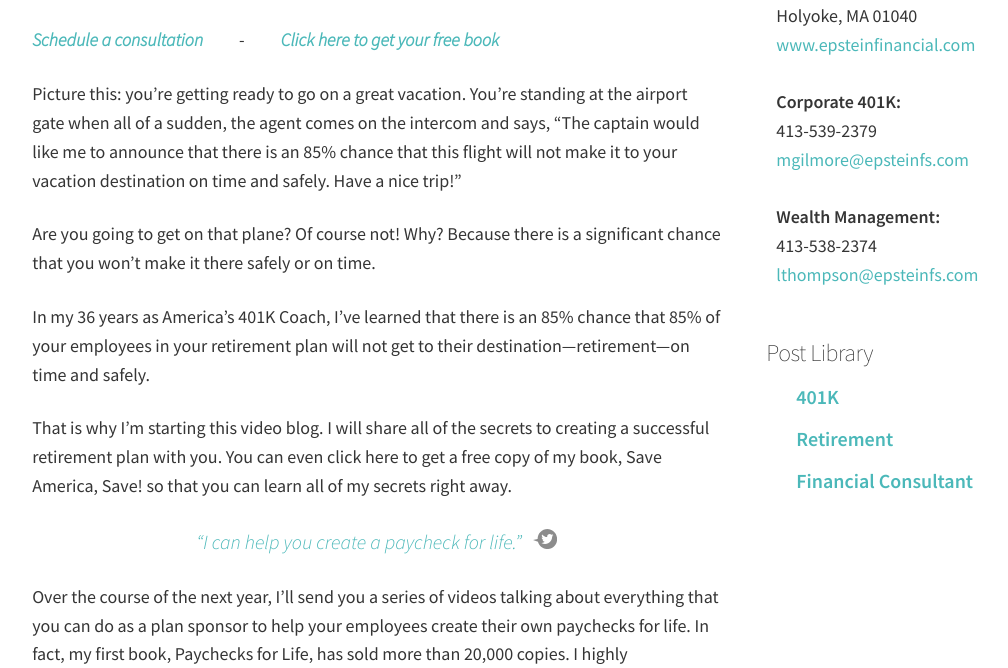
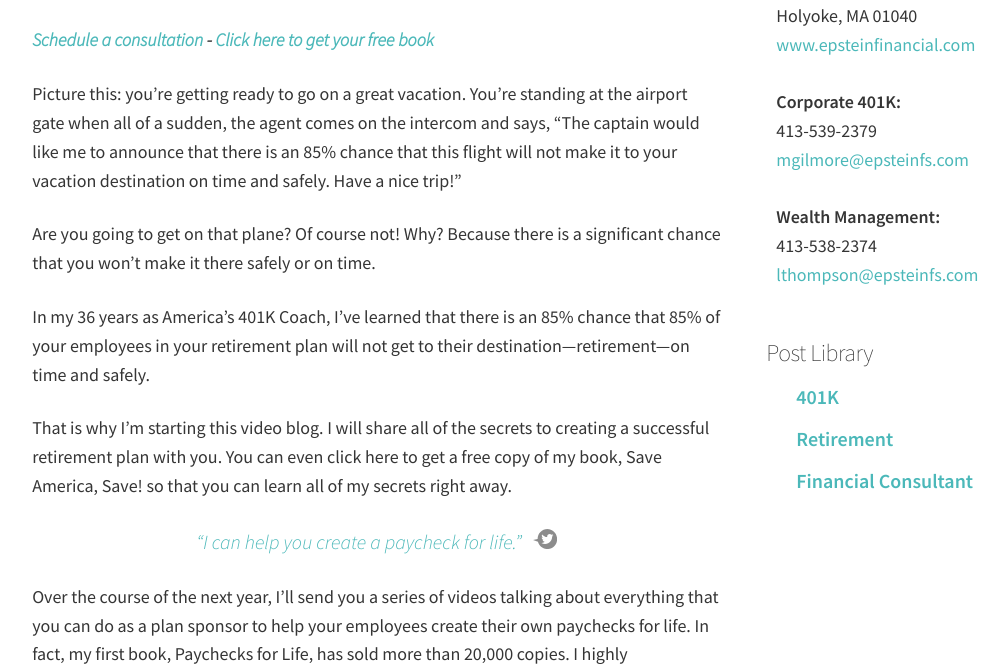
Before and after one commit to Vyral/charlie-epstein-blog, a Jekyll site: the page built from _posts/2016-12-13-your-new-401k-resource.md, in a window 1280 px wide and 900 px high, scrolled down 737 px, cut to the strip 232-900 px from the top of the window. Shown: the whole strip, without its empty margins (97-1105 px from the left). Built offline with Jekyll 4.4.1, drawn with Linux system fonts in a browser that asks for light colours; nearby versions of some CDN libraries.

Commit message:
Updated '_posts/2016-12-13-your-new-401k-resource.md' via CloudCannon

```diff
--- a/_posts/2016-12-13-your-new-401k-resource.md
+++ b/_posts/2016-12-13-your-new-401k-resource.md
@@ -18,7 +18,7 @@
 
 {% include youtube.html %}
 
-***[Schedule a consultation](https://www.epsteinfinancial.com/contact.html)&nbsp; &nbsp; &nbsp; &nbsp; &nbsp;&nbsp;***- &nbsp; &nbsp; &nbsp; &nbsp; &nbsp;***[C](https://www.epsteinfinancial.com/free-book-offer.html)[lick here to get your free book](__notset__)***
+***[Schedule a consultation](https://www.epsteinfinancial.com/contact.html) - [Click here to get your free book](https://www.epsteinfinancial.com/free-book-offer.html)***
 
 Picture this: you’re getting ready to go on a great vacation. You’re standing at the airport gate when all of a sudden, the agent comes on the intercom and says, “The captain would like me to announce that there is an 85% chance that this flight will not make it to your vacation destination on time and safely. Have a nice trip!”&nbsp;
 
```
